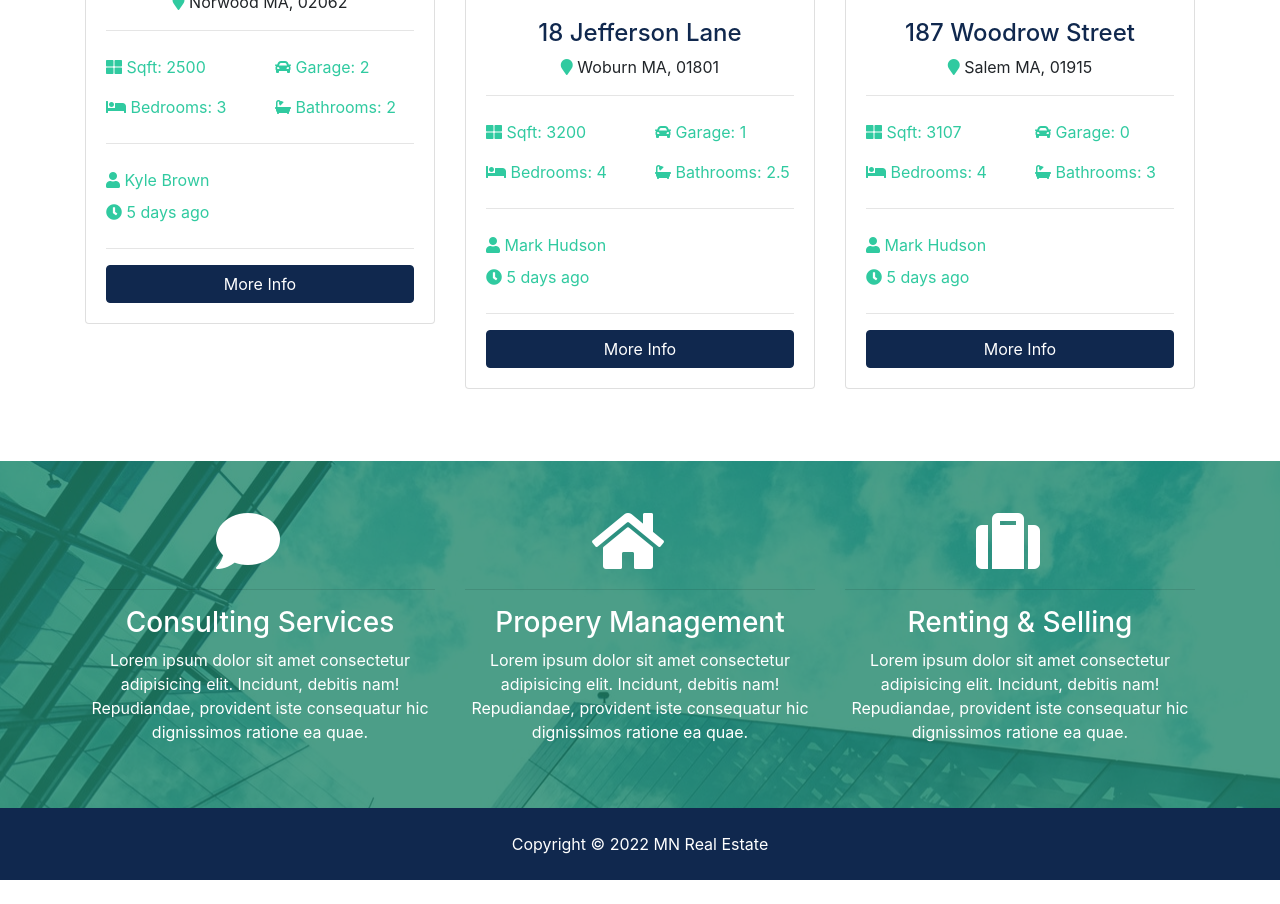
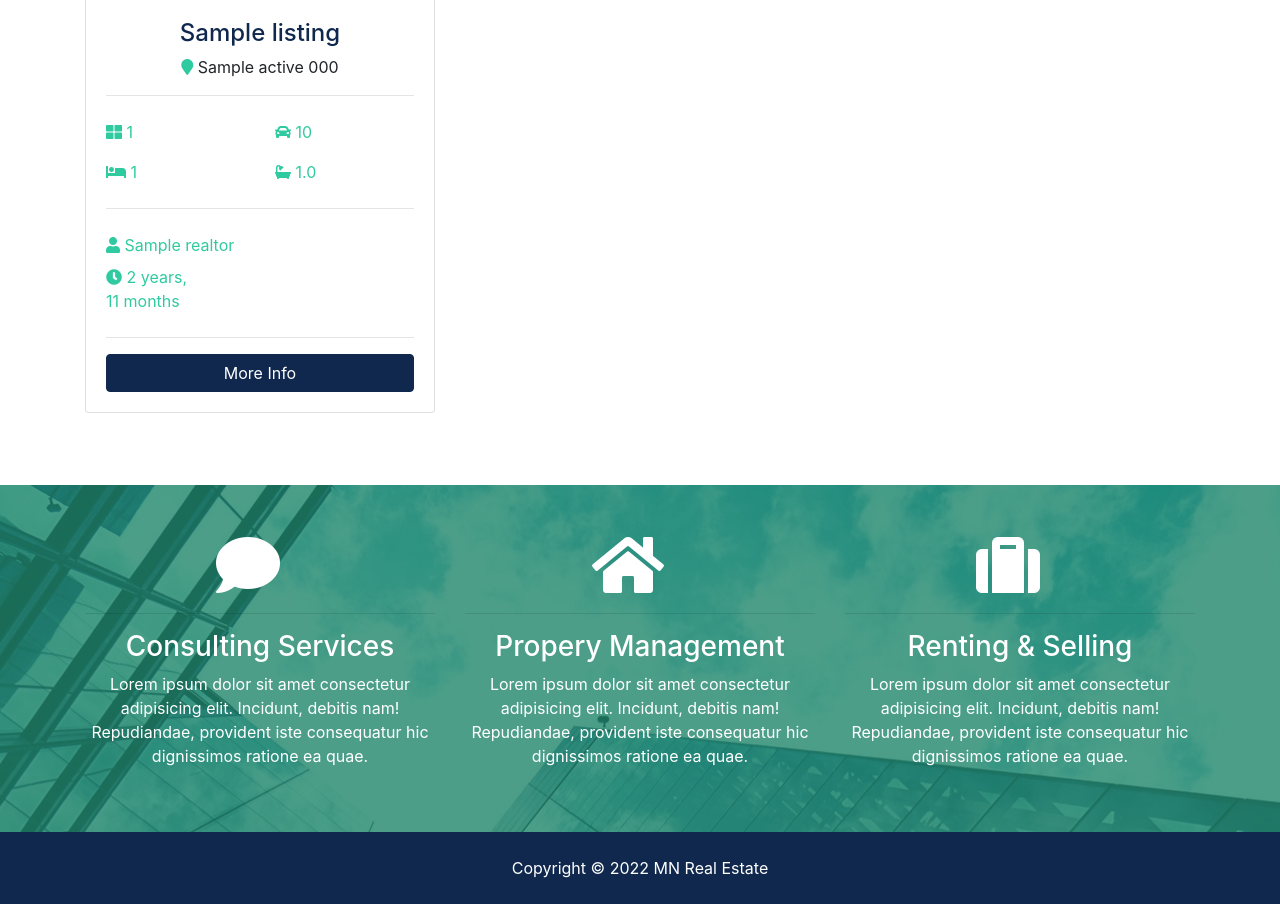
Before and after one commit to Mustafanaji0413/real-estate, a Django app: page / in a window 1280 px wide. Shown: the part 1138-2042 px from the top of the page. Before the commit the page ends 2018 px from the top, so only its background shows below. Run offline with Django 3.2, Linux system fonts and the light colour scheme; tables that the repository leaves empty hold one stand-in row (values such as "Sample post"); grey boxes marked "Sample" are stand-in pictures; some libraries are stand-ins or nearby versions.

Commit message:
Load the three latest listings to the home page

```diff
--- a/listings/views.py
+++ b/listings/views.py
@@ -4,7 +4,7 @@ from .models import Listing
 
 
 def index(request):
-    listings = Listing.objects.all()
+    listings = Listing.objects.order_by('-list_date')
 
     paginator = Paginator(listings, 6)
     page = request.GET.get('page')
--- a/pages/views.py
+++ b/pages/views.py
@@ -1,9 +1,15 @@
 from django.shortcuts import render
 from django.http import HttpResponse
+from listings.models import Listing
 
 
 def index(request):
-    return render(request, 'pages/index.html')
+    listings = Listing.objects.order_by('-list_date').filter(is_published=True)[:3]
+
+    context = {
+        'listings': listings
+    }
+    return render(request, 'pages/index.html', context)
 
 
 def about(request):
--- a/templates/pages/index.html
+++ b/templates/pages/index.html
@@ -1,4 +1,6 @@
 {% extends 'base.html' %}
+
+{% load humanize %}
 
 {% block content %}
 <!-- Showcase -->
@@ -9,7 +11,8 @@
         <h1 class="display-4 mb-4">
           Property Searching Just Got So Easy
         </h1>
-          <p class="lead">Lorem ipsum dolor sit, amet consectetur adipisicing elit. Recusandae quas, asperiores eveniet vel nostrum magnam
+        <p class="lead">Lorem ipsum dolor sit, amet consectetur adipisicing elit. Recusandae quas, asperiores eveniet
+          vel nostrum magnam
           voluptatum tempore! Consectetur, id commodi!</p>
         <div class="search">
           <form action="search.html">
@@ -130,135 +133,57 @@
   <div class="container">
     <h3 class="text-center mb-3">Latest Listings</h3>
     <div class="row">
+      {% if listings %}
+      {% for listing in listings %}
       <!-- Listing 1 -->
       <div class="col-md-6 col-lg-4 mb-4">
         <div class="card listing-preview">
-            <img class="card-img-top" src="media/showcase.jpg" alt="">
+          <img class="card-img-top" src="{{ listing.photo_main.url }}" alt="">
           <div class="card-img-overlay">
             <h2>
-                <span class="badge badge-secondary text-white">$490,000</span>
+              <span class="badge badge-secondary text-white">${{ listing.price | intcomma }}</span>
             </h2>
           </div>
           <div class="card-body">
             <div class="listing-heading text-center">
-                <h4 class="text-primary">45 Drivewood Circle</h4>
+              <h4 class="text-primary">{{ listing.title }}</h4>
               <p>
-                  <i class="fas fa-map-marker text-secondary"></i> Norwood MA, 02062</p>
+                <i class="fas fa-map-marker text-secondary"></i> {{ listing.city }} {{ listing.state }} {{ listing.zipcode }}</p>
             </div>
             <hr>
             <div class="row py-2 text-secondary">
               <div class="col-6">
-                  <i class="fas fa-th-large"></i> Sqft: 2500</div>
+                <i class="fas fa-th-large"></i> {{ listing.sqft }}</div>
               <div class="col-6">
-                  <i class="fas fa-car"></i> Garage: 2</div>
+                <i class="fas fa-car"></i> {{ listing.garage }}</div>
             </div>
             <div class="row py-2 text-secondary">
               <div class="col-6">
-                  <i class="fas fa-bed"></i> Bedrooms: 3</div>
+                <i class="fas fa-bed"></i> {{ listing.bedrooms }} </div>
               <div class="col-6">
-                  <i class="fas fa-bath"></i> Bathrooms: 2</div>
+                <i class="fas fa-bath"></i> {{ listing.bathrooms }}</div>
             </div>
             <hr>
             <div class="row py-2 text-secondary">
               <div class="col-6">
-                  <i class="fas fa-user"></i> Kyle Brown</div>
+                <i class="fas fa-user"></i> {{ listing.realtor }}</div>
             </div>
             <div class="row text-secondary pb-2">
               <div class="col-6">
-                  <i class="fas fa-clock"></i> 5 days ago</div>
+                <i class="fas fa-clock"></i> {{ listing.list_date | timesince }}</div>
             </div>
             <hr>
-              <a href="listing.html" class="btn btn-primary btn-block">More Info</a>
+            <a href="{% url 'listing' listing.id %}" class="btn btn-primary btn-block">More Info</a>
           </div>
         </div>
       </div>
 
-        <!-- Listing 2 -->
-        <div class="col-md-6 col-lg-4 mb-4">
-          <div class="card listing-preview">
-            <img class="card-img-top" src="media/buliding.jpg" alt="">
-            <div class="card-img-overlay">
-              <h2>
-                <span class="badge badge-secondary text-white">$550,000</span>
-              </h2>
+      {% endfor %}
+      {% else %}
+      <div class="col-md-12">
+        <p>No Listings Avalible</p>
       </div>
-            <div class="card-body">
-              <div class="listing-heading text-center">
-                <h4 class="text-primary">18 Jefferson Lane</h4>
-                <p>
-                  <i class="fas fa-map-marker text-secondary"></i> Woburn MA, 01801</p>
-              </div>
-              <hr>
-              <div class="row py-2 text-secondary">
-                <div class="col-6">
-                  <i class="fas fa-th-large"></i> Sqft: 3200</div>
-                <div class="col-6">
-                  <i class="fas fa-car"></i> Garage: 1</div>
-              </div>
-              <div class="row py-2 text-secondary">
-                <div class="col-6">
-                  <i class="fas fa-bed"></i> Bedrooms: 4</div>
-                <div class="col-6">
-                  <i class="fas fa-bath"></i> Bathrooms: 2.5</div>
-              </div>
-              <hr>
-              <div class="row py-2 text-secondary">
-                <div class="col-6">
-                  <i class="fas fa-user"></i> Mark Hudson</div>
-              </div>
-              <div class="row text-secondary pb-2">
-                <div class="col-6">
-                  <i class="fas fa-clock"></i> 5 days ago</div>
-              </div>
-              <hr>
-              <a href="listing.html" class="btn btn-primary btn-block">More Info</a>
-            </div>
-          </div>
-        </div>
-
-        <!-- Listing 3 -->
-        <div class="col-md-6 col-lg-4 mb-4">
-          <div class="card listing-preview">
-            <img class="card-img-top" src="assets/img/homes/home-3.jpg" alt="">
-            <div class="card-img-overlay">
-              <h2>
-                <span class="badge badge-secondary text-white">$580,000</span>
-              </h2>
-            </div>
-            <div class="card-body">
-              <div class="listing-heading text-center">
-                <h4 class="text-primary">187 Woodrow Street</h4>
-                <p>
-                  <i class="fas fa-map-marker text-secondary"></i> Salem MA, 01915</p>
-              </div>
-              <hr>
-              <div class="row py-2 text-secondary">
-                <div class="col-6">
-                  <i class="fas fa-th-large"></i> Sqft: 3107</div>
-                <div class="col-6">
-                  <i class="fas fa-car"></i> Garage: 0</div>
-              </div>
-              <div class="row py-2 text-secondary">
-                <div class="col-6">
-                  <i class="fas fa-bed"></i> Bedrooms: 4</div>
-                <div class="col-6">
-                  <i class="fas fa-bath"></i> Bathrooms: 3</div>
-              </div>
-              <hr>
-              <div class="row py-2 text-secondary">
-                <div class="col-6">
-                  <i class="fas fa-user"></i> Mark Hudson</div>
-              </div>
-              <div class="row text-secondary pb-2">
-                <div class="col-6">
-                  <i class="fas fa-clock"></i> 5 days ago</div>
-              </div>
-              <hr>
-              <a href="listing.html" class="btn btn-primary btn-block">More Info</a>
-            </div>
-          </div>
-        </div>
-
+      {% endif %}
     </div>
   </div>
 </section>
@@ -270,21 +195,24 @@
         <i class="fas fa-comment fa-4x mr-4"></i>
         <hr>
         <h3>Consulting Services</h3>
-          <p>Lorem ipsum dolor sit amet consectetur adipisicing elit. Incidunt, debitis nam! Repudiandae, provident iste consequatur
+        <p>Lorem ipsum dolor sit amet consectetur adipisicing elit. Incidunt, debitis nam! Repudiandae, provident iste
+          consequatur
           hic dignissimos ratione ea quae.</p>
       </div>
       <div class="col-md-4">
         <i class="fas fa-home fa-4x mr-4"></i>
         <hr>
         <h3>Propery Management</h3>
-          <p>Lorem ipsum dolor sit amet consectetur adipisicing elit. Incidunt, debitis nam! Repudiandae, provident iste consequatur
+        <p>Lorem ipsum dolor sit amet consectetur adipisicing elit. Incidunt, debitis nam! Repudiandae, provident iste
+          consequatur
           hic dignissimos ratione ea quae.</p>
       </div>
       <div class="col-md-4">
         <i class="fas fa-suitcase fa-4x mr-4"></i>
         <hr>
         <h3>Renting & Selling</h3>
-          <p>Lorem ipsum dolor sit amet consectetur adipisicing elit. Incidunt, debitis nam! Repudiandae, provident iste consequatur
+        <p>Lorem ipsum dolor sit amet consectetur adipisicing elit. Incidunt, debitis nam! Repudiandae, provident iste
+          consequatur
           hic dignissimos ratione ea quae.</p>
       </div>
     </div>
```
Lines whose indentation alone changed are shown as unchanged.
